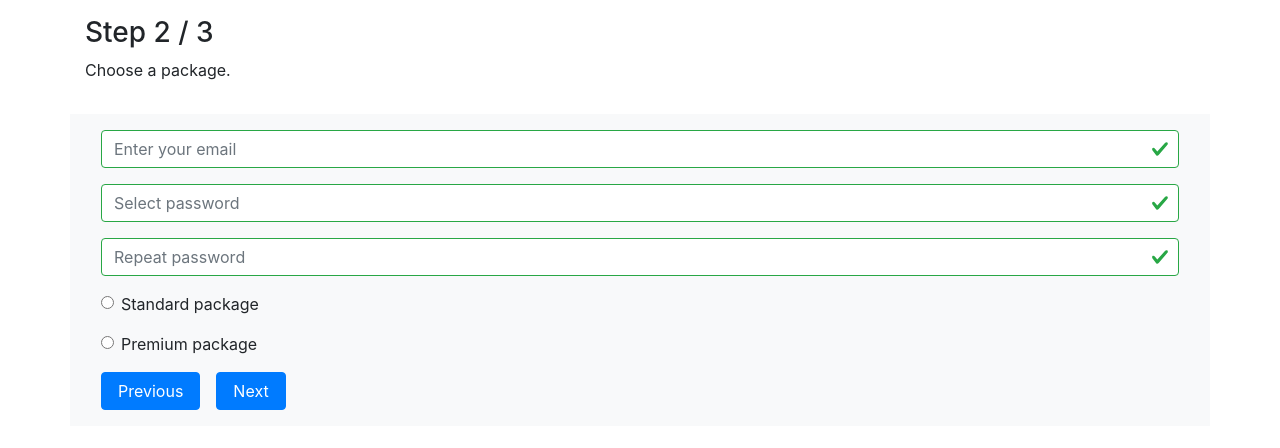
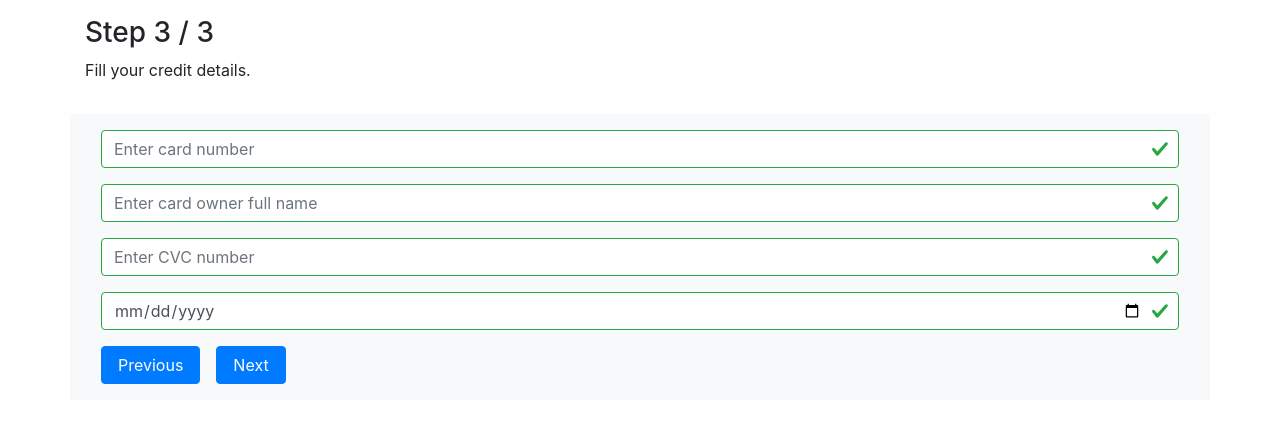
Before and after one commit to hooman734/registration-mockup, a Next.js app: page /register/step3 in a window 1280 px wide. Shown: the top 448 px of the page. Built offline with nearby package versions, Linux system fonts and the light colour scheme.

Commit message:
added step 3

```diff
--- a/components/registration/StepTwo.jsx
+++ b/components/registration/StepTwo.jsx
@@ -1,5 +1,5 @@
 import {Col, Form, Button, Container, Row, InputGroup} from "react-bootstrap";
-import {useEffect, useState} from "react";
+
 
 
 const StepTwo = () => {
@@ -12,7 +12,7 @@ const StepTwo = () => {
                 </Col>
                 <Col>
                     <h1 className="text-right text-muted">
-                        <i className="fas fa-user"/>
+                        <i className="fas fa-window-restore"/>
                     </h1>
                 </Col>
             </Row>
--- /dev/null
+++ b/components/registration/stepThree.jsx
@@ -0,0 +1,76 @@
+import {Col, Form, Button, Container, Row, InputGroup} from "react-bootstrap";
+
+const StepThree = () => {
+    return (
+        <Container fluid={"sm"}>
+            <Row className="my-3">
+                <Col>
+                    <h3>Step 3 / 3</h3>
+                    <p>Fill your credit details.</p>
+                </Col>
+                <Col>
+                    <h1 className="text-right text-muted">
+                        <i className="fas fa-credit-card"/>
+                    </h1>
+                </Col>
+            </Row>
+            <Row className="mt-2 p-3 bg-light">
+                <Col>
+                    <Form>
+                        {/* card number field */}
+                        <Form.Group controlId="formFirstname">
+                            <InputGroup hasValidation>
+                                <Form.Control type="text" placeholder={"Enter card number"} required isValid />
+                                <Form.Control.Feedback type="invalid">
+                                    Please enter a valid card number.
+                                </Form.Control.Feedback>
+                            </InputGroup>
+                        </Form.Group>
+
+                        {/* card owner full name field */}
+                        <Form.Group controlId="formFirstname">
+                            <InputGroup hasValidation>
+                                <Form.Control type="text" placeholder={"Enter card owner full name"} required isValid />
+                                <Form.Control.Feedback type="invalid">
+                                    Please choose a valid email address.
+                                </Form.Control.Feedback>
+                            </InputGroup>
+                        </Form.Group>
+
+                        {/* card CVC number field */}
+                        <Form.Group controlId="formFirstname">
+                            <InputGroup hasValidation>
+                                <Form.Control type="number" placeholder={"Enter CVC number"} required isValid />
+                                <Form.Control.Feedback type="invalid">
+                                    Please enter a valid CVC number, should be found on the back side of your card.
+                                </Form.Control.Feedback>
+                            </InputGroup>
+                        </Form.Group>
+
+                        {/* card expiration field */}
+                        <Form.Group controlId="formFirstname">
+                            <InputGroup hasValidation>
+                                <Form.Control type="date" placeholder={"Enter card expiration date"} required isValid />
+                                <Form.Control.Feedback type="invalid">
+                                    Please enter a valid date format.
+                                </Form.Control.Feedback>
+                            </InputGroup>
+                        </Form.Group>
+
+                        {/*  previous button */}
+                        <Button variant="primary" type="submit" className={"px-3 mx-auto"}>
+                            Previous
+                        </Button>
+
+                        {/*  Next button */}
+                        <Button variant="primary" type="submit" className={"px-3 mx-3"}>
+                            Next
+                        </Button>
+                    </Form>
+                </Col>
+            </Row>
+        </Container>
+    );
+}
+
+export default StepThree
--- a/pages/register/step3/index.js
+++ b/pages/register/step3/index.js
@@ -2,7 +2,7 @@ import 'bootstrap/dist/css/bootstrap.min.css';
 import Head from "next/head";
 
 
-import StepTwo from "../../../components/registration/StepTwo";
+import StepThree from "../../../components/registration/stepThree";
 
 const Registration = () => {
     return (
@@ -13,7 +13,7 @@ const Registration = () => {
                 <link rel="icon" href="/favicon.ico" />
                 <script src="https://kit.fontawesome.com/ba7061d606.js" crossOrigin="anonymous" />
             </Head>
-            <StepTwo/>
+            <StepThree/>
         </div>
     );
 }
```
